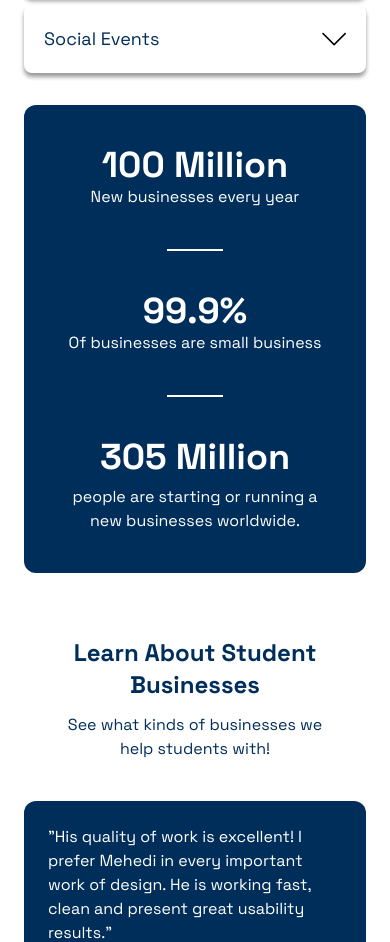
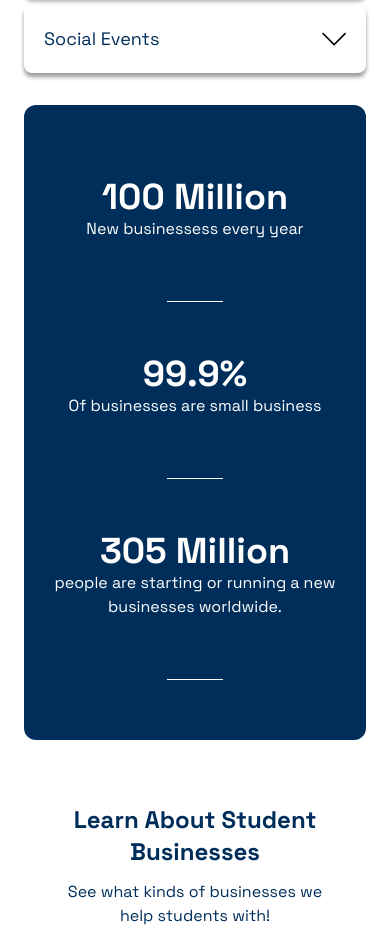
Before and after one commit to CodingTimmyeth/Entrepreneurship-Society-Page, a React (Vite) app: page / in a window 390 px wide. Shown: the part 2339-3281 px from the top of the page. Built offline with nearby package versions, Linux system fonts and the light colour scheme.

Commit message:
responsiveness completed

```diff
--- a/src/components/main/NewData.jsx
+++ b/src/components/main/NewData.jsx
@@ -1,33 +1,56 @@
 import React from "react";
 
 const NewData = () => {
+  const data = [
+    {
+      id: 1,
+      title: "100 Million",
+      subTitle: "New businessess every year",
+    },
+    {
+      id: 2,
+      title: "99.9%",
+      subTitle: "Of businesses are small business",
+    },
+    {
+      id: 3,
+      title: "305 Million",
+      subTitle: "people are starting or running a new businesses worldwide.",
+    },
+  ];
   return (
     <section
-      className="text-white bg-PrimaryColor rounded-xl py-10 mb-16 Tablet:w-[82%] MiniPC:w-[500px]"
+      className="text-white bg-PrimaryColor rounded-xl py-10 mb-16 Tablet:flex Tablet:py-0 text-center"
       id="Join!"
     >
-      <div className="flex flex-col MiniPC:text-xl">
-        <div className="mb-10">
-          <h1 className="text-4xl font-bold">100 Million</h1>
-          <p className="mb-10">New businesses every year</p>
-          <div className="w-full flex justify-center items-center">
-            <div className="border border-white w-[56px]"></div>
+      {data.map((item) => (
+        <>
+          <div
+            className="flex flex-col items-center mb-4 Tablet:flex-row Tablet:items-center Tablet:justify-center Tablet:mb-0 Tablet:w-[33.31%] Tablet:px-10 Tablet: py-8"
+            key={item.id}
+          >
+            <div className="mb-3  Table:flex Tablet:flex-col">
+              <h1 className="text-4xl font-bold">{item.title}</h1>
+              <div>
+                <p className="text-md">{item.subTitle}</p>
               </div>
             </div>
-        <div className="mb-10">
-          <h1 className="text-4xl font-bold">99.9% </h1>
-          <p className="mb-10">Of businesses are small business</p>
-          <div className="w-full flex justify-center items-center">
-            <div className="border border-white w-[56px]"></div>
           </div>
+          <div className="flex items-center justify-center mb-5 Tablet:mb-0">
+            <div className="w-[56px] h-[1px] bg-white Tablet:w-[1px] Tablet:h-[56px]"></div>
           </div>
-        <div className="mb-0">
-          <h1 className="text-4xl font-bold mb-2">305 Million</h1>
-          <p className="px-11">
+        </>
+      ))}
+      {/* <div className="bg-yellow-500 flex flex-col items-center mb-4 p-3">
+        <div className="mb-3">
+          <h1 className="text-4xl font-bold">305 Million</h1>
+          <div>
+            <p className="text-md">
               people are starting or running a new businesses worldwide.
             </p>
           </div>
         </div>
+      </div> */}
     </section>
   );
 };
```
Lines whose indentation alone changed are shown as unchanged.
